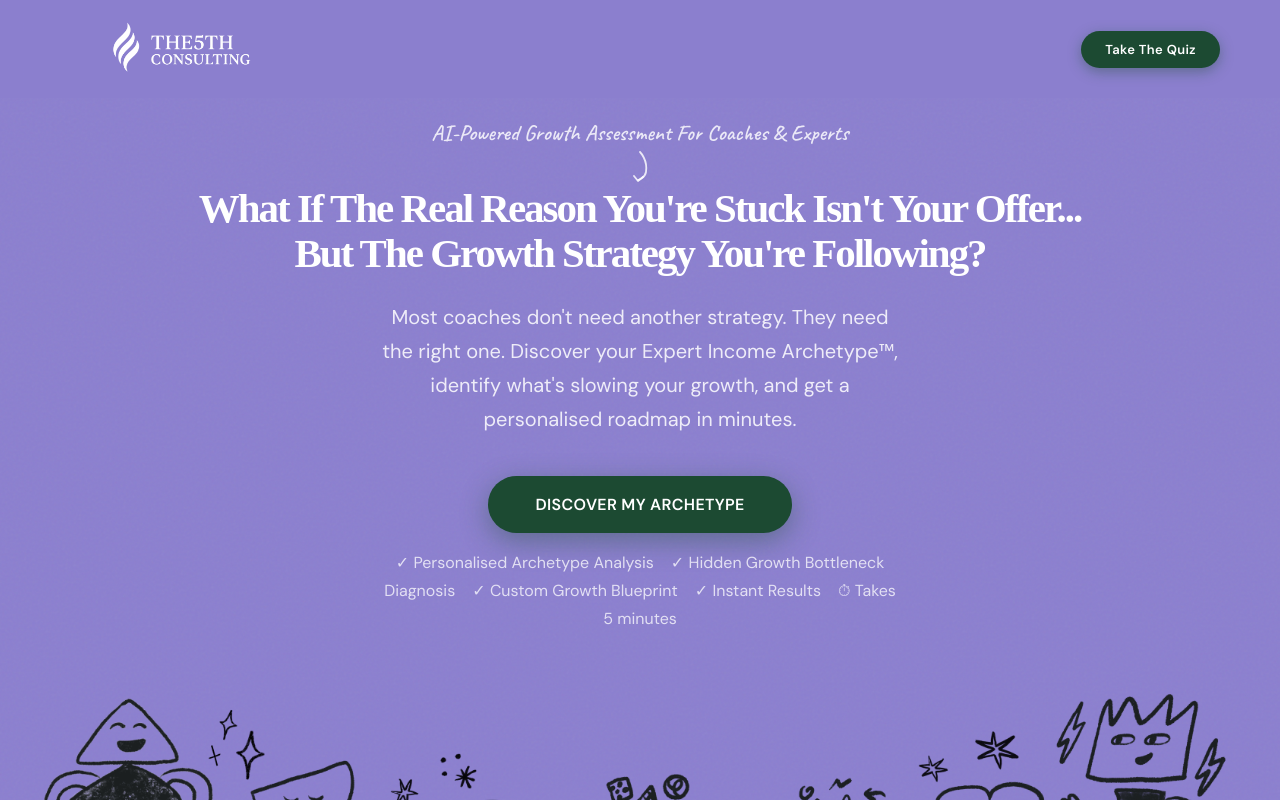
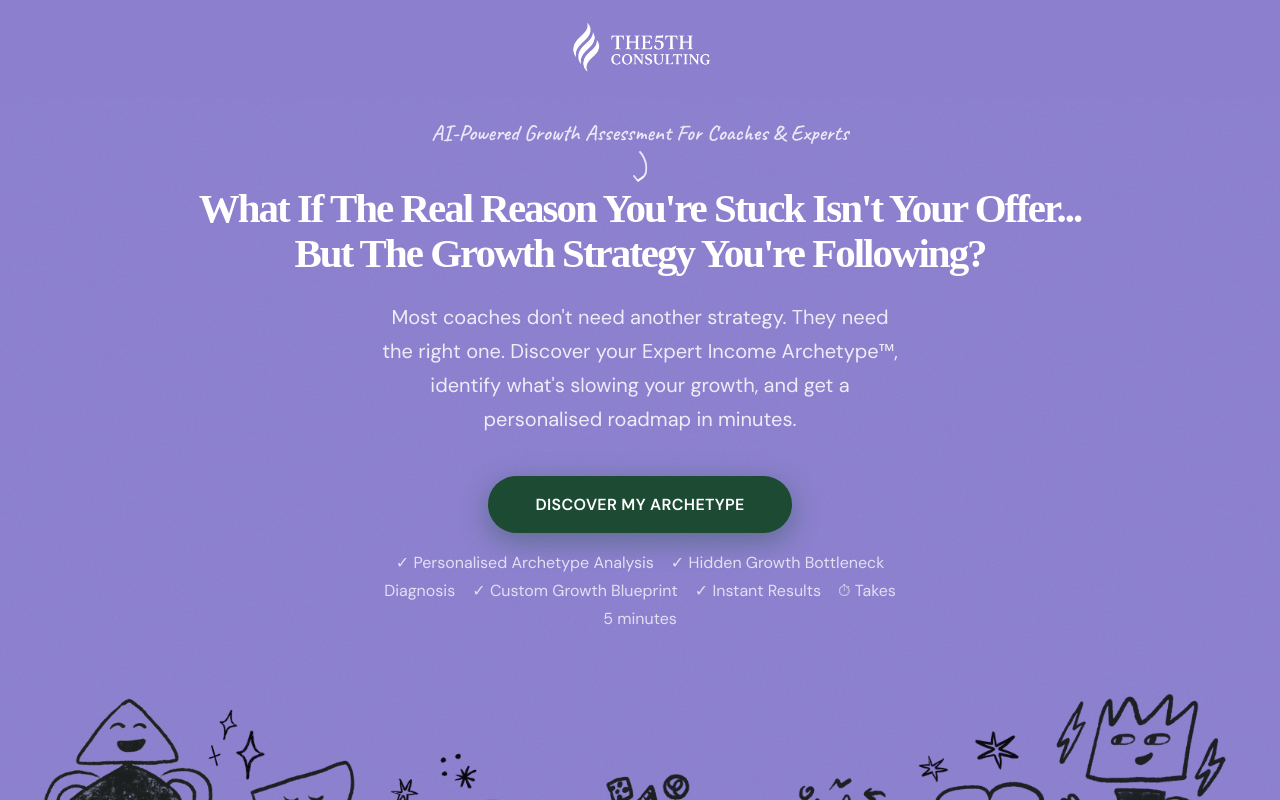
Before and after one commit to indrodip-cmd/quiz-deploy, a Next.js app: page / in a window 1280 px wide. Shown: the top 800 px of the page. Built offline with nearby package versions, Linux system fonts and the light colour scheme; a web font is replaced by a local one.

Commit message:
fix: center logo in header, remove Take The Quiz button from nav

```diff
--- a/app/page.tsx
+++ b/app/page.tsx
@@ -1059,7 +1059,7 @@ const LP_CSS = `
 
 /* ─── nav ─── */
 .qp-nav{position:fixed;top:0;left:0;right:0;z-index:200;display:flex;align-items:center;
-  justify-content:space-between;padding:20px 60px;
+  justify-content:center;padding:20px 60px;
   background:rgba(139,127,207,0.92);backdrop-filter:blur(14px);-webkit-backdrop-filter:blur(14px);}
 .qp-logo{font-family:'Playfair Display',serif;font-size:16px;font-weight:700;
   color:#fff;letter-spacing:.04em;}
@@ -1333,10 +1333,6 @@ function LandingPage({ onStart }: { onStart: () => void }) {
       {/* ══ NAV ══ */}
       <motion.nav className="qp-nav" initial={{ y:-64, opacity:0 }} animate={{ y:0, opacity:1 }} transition={tr(0)}>
         <div className="qp-logo"><Image src="/logo-white2.png" alt="The5th Consulting" width={240} height={54} style={{ objectFit: 'contain' }} /></div>
-        <motion.button className="qp-nav-btn" onClick={onStart} {...HOV}
-          whileHover={prefersReduced ? {} : { scale:1.06, y:-1 }} whileTap={{ scale:0.96 }} transition={spr}>
-          Take The Quiz
-        </motion.button>
       </motion.nav>
 
       {/* ══ HERO ══ */}
```
